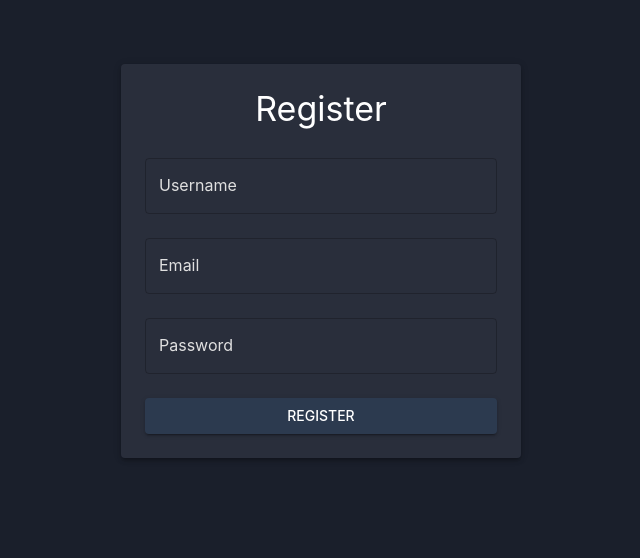
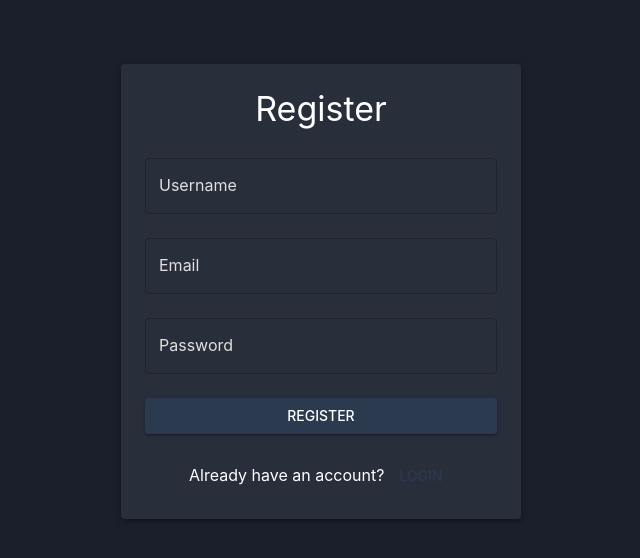
Before and after one commit to bfrpaulondev/wiki-frontend, a React (Vite) app: page /register in a window 1280 px wide. Shown: the top 558 px of the page, without its empty margins (319-959 px from the left). Built offline with nearby package versions, Linux system fonts and the light colour scheme.

Commit message:
Update Register.jsx

```diff
--- a/src/pages/Register.jsx
+++ b/src/pages/Register.jsx
@@ -12,7 +12,6 @@ const Register = () => {
   const navigate = useNavigate();
 
   const onSubmit = async (data) => {
-    console.log('Register data:', data); // Debug log
     setLoading(true);
     try {
       const response = await registerUser(data);
@@ -68,6 +67,9 @@ const Register = () => {
         >
           {loading ? <CircularProgress size={24} color="inherit" /> : 'Register'}
         </Button>
+        <Box mt={3} textAlign="center" >
+          Already have an account? <Button onClick={() => navigate('/login')}>Login</Button>
+        </Box>
       </form>
     </Paper>
   );
```
